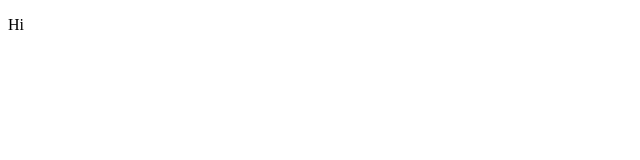
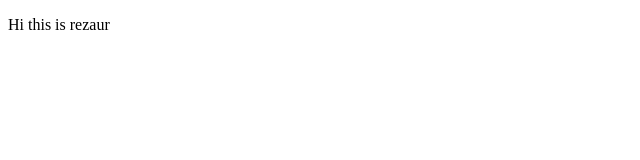
Before and after one commit to AKwrld18/bookie, an Angular app: page / in a window 1280 px wide. Shown: the top 160 px of the page, without its empty margins (0-640 px from the left). Built offline with nearby package versions, Linux system fonts and the light colour scheme.

Commit message:
Code changed by rezaur

```diff
--- a/src/app/app.component.html
+++ b/src/app/app.component.html
@@ -1 +1 @@
-<p>Hi</p>
+<p>Hi this is rezaur</p>
```
